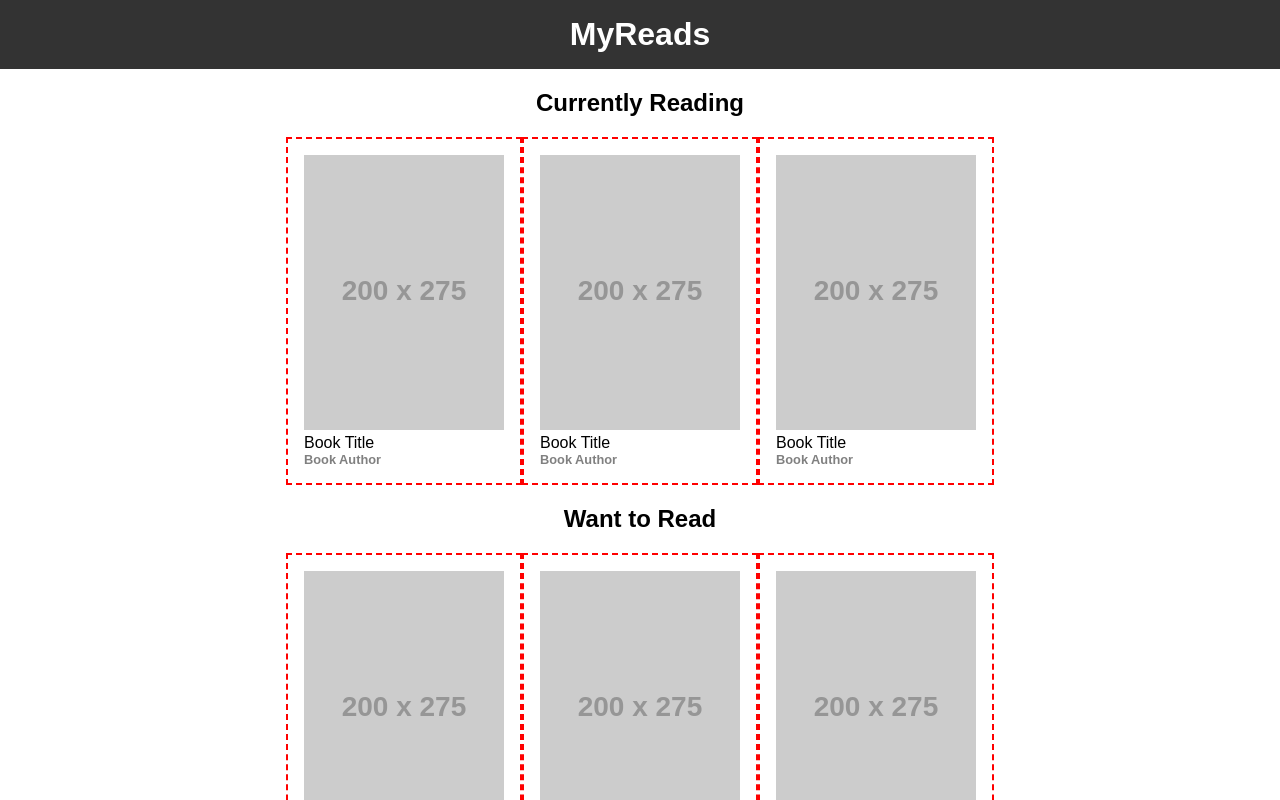
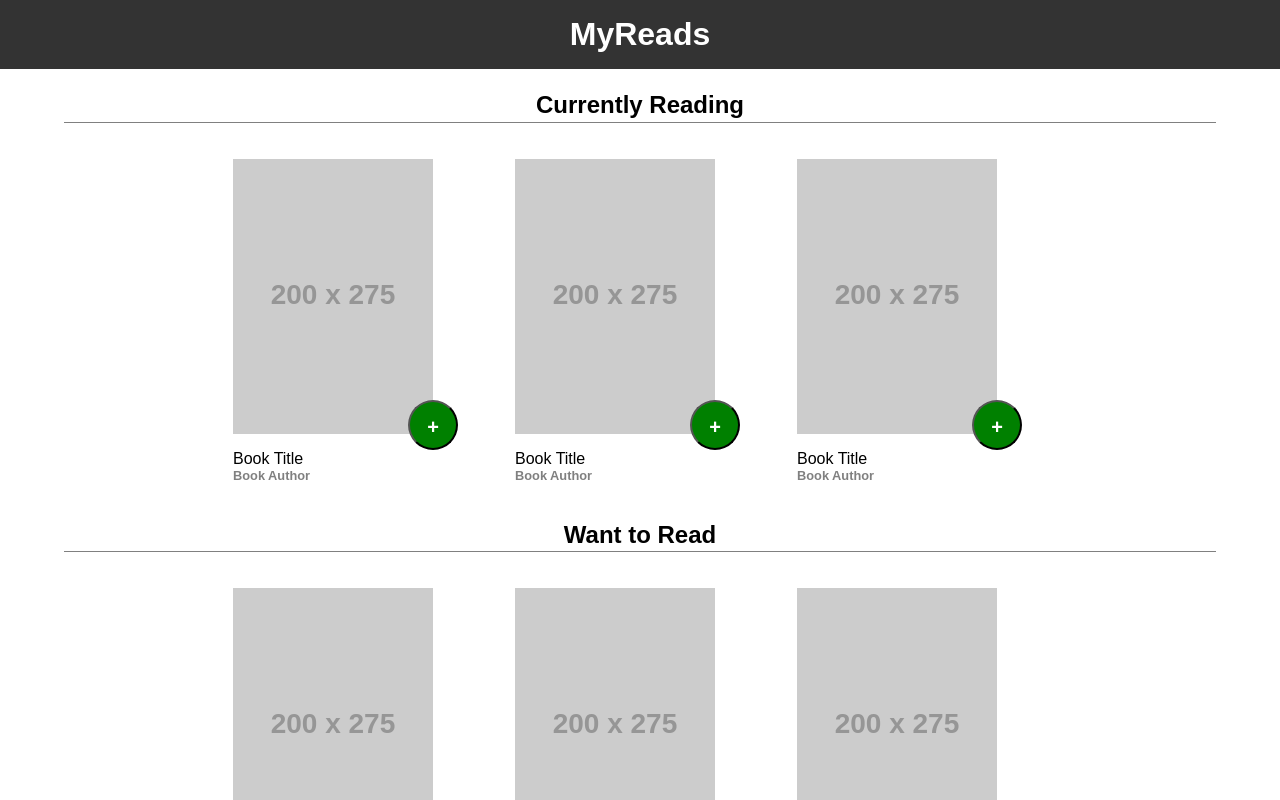
Before and after one commit to jakarlse88/MyReads, a React (Create React App) app: page / in a window 1280 px wide. Shown: the top 800 px of the page. Built offline with nearby package versions, Linux system fonts and the light colour scheme.

Commit message:
FEAT: add book control button

```diff
--- a/src/Book.js
+++ b/src/Book.js
@@ -7,6 +7,7 @@ class Book extends Component {
             <article className="book">
                 <figure>
                     <img src="http://via.placeholder.com/200x275" alt="book cover" />
+                    <button className="book-control">+</button>
                     <figcaption>
                         <p className="book-title">Book Title</p>
                         <p className="book-author">Book Author</p>
--- a/src/Page.js
+++ b/src/Page.js
@@ -34,7 +34,7 @@ export function Body({ children }) {
 export function Shelf({ shelfName, children }) {
     return (
         <Fragment>
-            <section>
+            <section className="shelf-container">
                 <h2 className="shelf-header">{shelfName}</h2>
                 <div class="book-shelf">
                     {children}
--- a/src/book.css
+++ b/src/book.css
@@ -1,11 +1,11 @@
 .book {
-    border: 2px dashed red;
+    /* border: 2px dashed red; */
     display: inline-block;
 }
 
 .book figure {
     padding: 1em;
-    margin: 0;
+    margin: 0 0 0 auto;
 }
 
 .book-title {
@@ -21,3 +21,26 @@
     padding: 0;
     margin: 0;
 }
+
+.book-control {
+    background-color: green;
+    z-index: 2;
+    color: white;
+    font-size: 1.2em;
+    font-weight: bold;
+    border-radius: 50%;
+    width: 50px;
+    height: 50px;
+    line-height: 50px;
+    cursor: pointer;
+    font-size: 20px;
+    padding: 0;
+    margin: 0;
+    text-align: center;
+    position: relative;
+    right: 25px;
+}
+
+.book-control:hover {
+    background-color: #444;
+}
--- a/src/page.css
+++ b/src/page.css
@@ -13,6 +13,13 @@
 
 .shelf-header {
     text-align: center;
+    padding: .1em;
+    border-bottom: 1px solid grey;
+}
+
+.shelf-container {
+    width: 90%;
+    margin: 0 auto;
 }
 
 .book-shelf {
```
